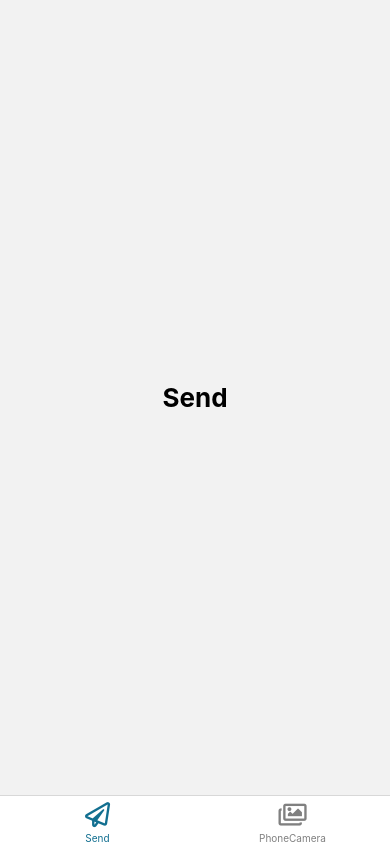
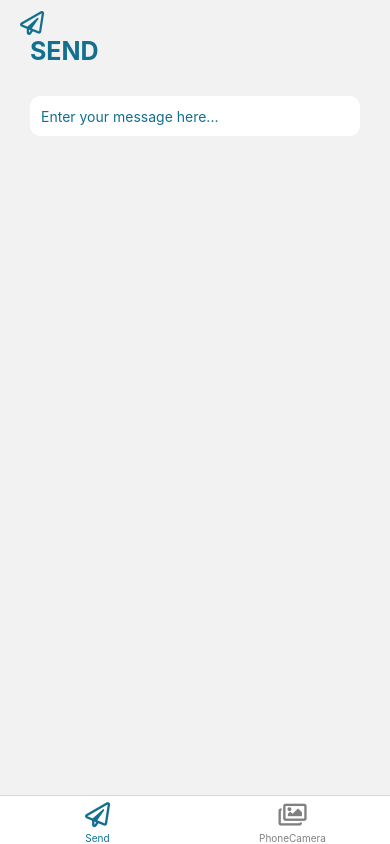
Before and after one commit to UQdeco3500/CAAKE, a React Native app: screen /Send in a window 390 px wide. Built offline with nearby package versions, Linux system fonts and the light colour scheme.

Commit message:
Update Send.js

```diff
--- a/screens/Send.js
+++ b/screens/Send.js
@@ -1,14 +1,67 @@
 import * as React from 'react';
-import { View, Text } from 'react-native';
+import { SafeAreaView, View, Text, FlatList, TextInput, StyleSheet, Button, Pressable, Alert } from "react-native";
+import { FontAwesome5 } from '@expo/vector-icons';
+// import { styles } from '../data/styles';
 
 const Send = ({ navigation }) => {
+    const [text, onChangeText] = React.useState('Enter your message here...');
+
     return (
-        <View style={{ flex: 1, alignItems: 'center', justifyContent: 'center' }}>
-            <Text
-                onPress={() => alert('This is the "Send" page.')}
-                style={{ fontSize: 26, fontWeight: 'bold' }}>Send</Text>
-        </View>
-    );
-}
+        <SafeAreaView>
+            <FontAwesome5 style={styles.icon} name="paper-plane" size={24} color="#126F90"/>
+            <Text style={styles.heading}>
+                {/* <FontAwesome5 name="paper-plane" size={24} color="#126F90"/> */}
+                SEND
+            </Text>
+            <TextInput
+                style={styles.input}
+                onChangeText={onChangeText}
+                value={text}
+            />
+
+        </SafeAreaView>
+
+    )
+
+
+};
 
 export default Send;
+
+const styles = StyleSheet.create({
+    input: {
+      height: 40,
+      margin: 30,
+      borderWidth: 1,
+      padding: 10,
+      backgroundColor: 'white',
+      color: '#126F90',
+      borderRadius: 10,
+      borderColor: 'white',
+    },
+
+    button: {
+        alignItems: 'center',
+        justifyContent: 'center',
+        paddingVertical: 12,
+        paddingHorizontal: 30,
+        borderRadius: 5,
+        margin: 20,
+        elevation: 3,
+        backgroundColor: 'white',
+      },
+
+    heading: {
+        paddingLeft: 30,
+        fontSize: 25,
+        color: '#126F90',
+        fontWeight: 'bold',
+    },
+
+    icon: {
+        paddingLeft: 20,
+        paddingTop: 10,
+
+    },
+
+  });
```
